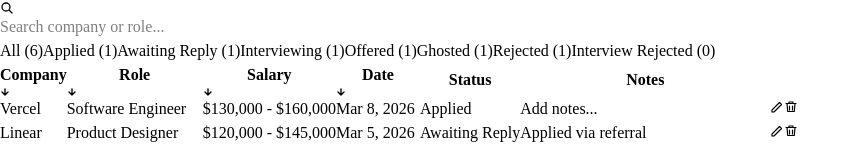
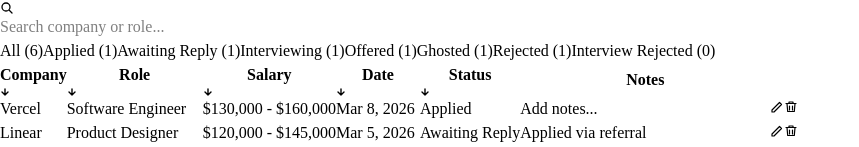
Before and after one commit to Yemero/job-application-tracker, a React (Vite) app: page / in a window 1280 px wide. Shown: the part 187-334 px from the top of the page, without its empty margins (0-859 px from the left). Built offline with nearby package versions, Linux system fonts and the light colour scheme.

Commit message:
Status Sorting
Sorting by clicking status is now available.

```diff
--- a/src/components/JobList.jsx
+++ b/src/components/JobList.jsx
@@ -215,10 +215,11 @@
   // Sorting: clicking a column header sorts by that field, clicking again toggles direction
   const handleSort = (field) => {
     if (sortBy === field) {
-      setSortDir((d) => d === "asc" ? "desc" : "asc") // toggle direction
+      setSortDir((d) => d === "asc" ? "desc" : "asc")
     } else {
       setSortBy(field)
-      setSortDir("asc")
+      // Status sorts desc by default so "most progressed" appears at the top first
+      setSortDir(field === "status" ? "desc" : "asc")
     }
   }
 
@@ -258,6 +259,13 @@
         if (!aVal) return 1
         if (!bVal) return -1
         return aVal.localeCompare(bVal) * dir
+      }
+      if (sortBy === "status") {
+        const order = ["offered", "interviewing", "interviewRejected", "awaiting", "applied", "rejected", "ghosted"]
+        const aIdx = order.indexOf(a.status)
+        const bIdx = order.indexOf(b.status)
+        // Multiply by -1 because asc (first click) should show most progressed first
+        return (aIdx - bIdx) * dir * -1
       }
       return 0
     })
@@ -332,6 +340,7 @@
                   { label: "Role",    field: "role"    },
                   { label: "Salary",  field: "salary"  },
                   { label: "Date",    field: "date"    },
+                  { label: "Status",  field: "status"  },
                 ].map(({ label, field }) => (
                   <th
                     key={field}
@@ -356,7 +365,7 @@
                     </span>
                   </th>
                 ))}
-                <th className="text-left px-5 py-3.5 text-white/35 font-medium text-xs uppercase tracking-wider">Status</th>
+                {/* <th className="text-left px-5 py-3.5 text-white/35 font-medium text-xs uppercase tracking-wider">Status</th> */}
                 <th className="text-left px-5 py-3.5 text-white/35 font-medium text-xs uppercase tracking-wider">Notes</th>
                 <th className="px-5 py-3.5"></th>
               </tr>
```
